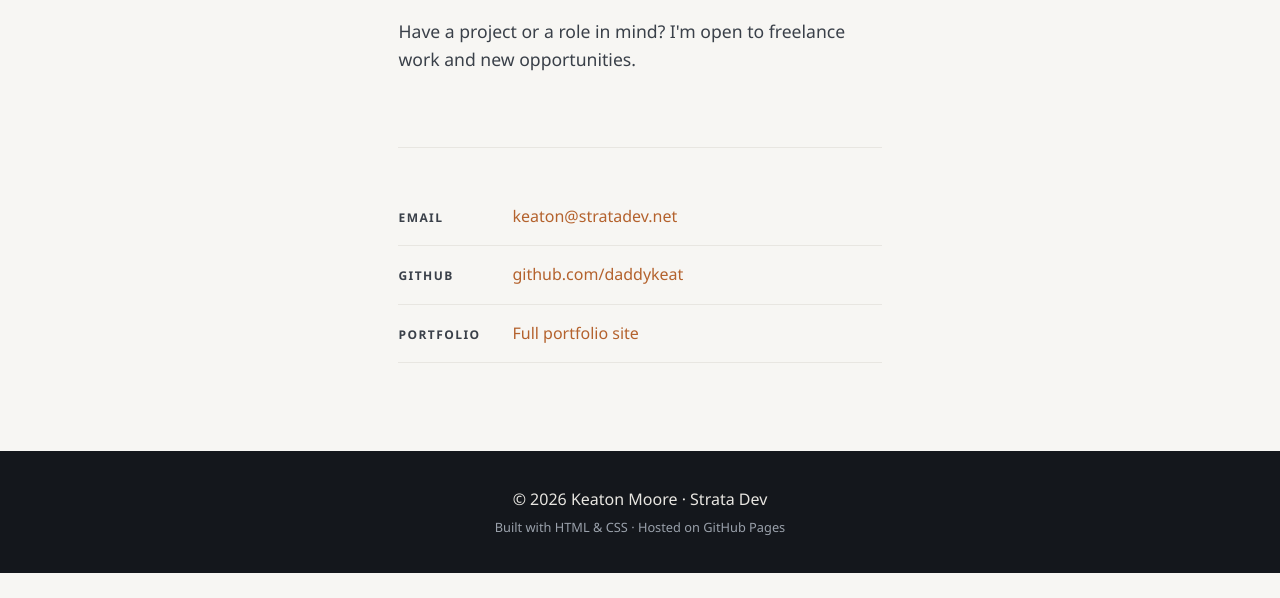
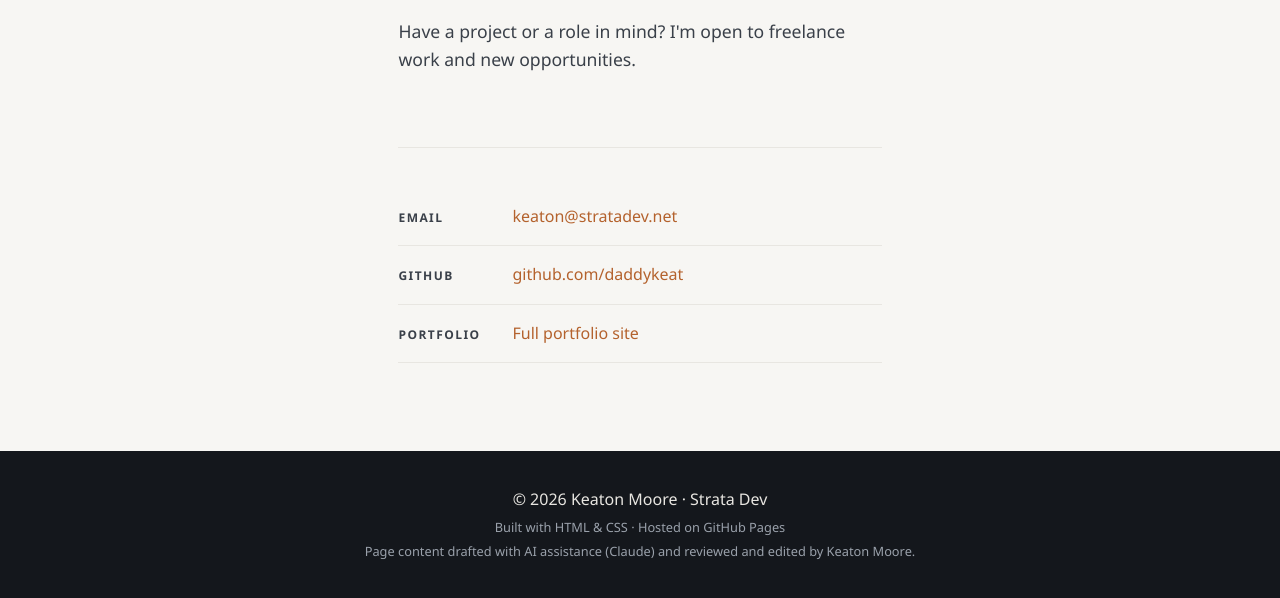
Before and after one commit to daddykeat/strata-dev, a plain HTML site: page contact.html in a window 1280 px wide. Shown: the part 229-827 px from the top of the page. Before the commit the page ends 802 px from the top, so only its background shows below. Drawn offline with Linux system fonts and the light colour scheme.

Commit message:
Add AI-use disclosure to footers, document CSS Grid/Flexbox in README

```diff
--- a/contact.html
+++ b/contact.html
@@ -56,6 +56,7 @@
   <footer class="site-footer">
     <p>&copy; 2026 Keaton Moore · Strata Dev</p>
     <p class="footer-note">Built with HTML &amp; CSS · Hosted on GitHub Pages</p>
+    <p class="footer-note">Page content drafted with AI assistance (Claude) and reviewed and edited by Keaton Moore.</p>
   </footer>
 </body>
 </html>
```
Also changed, not shown: index.html (+1 -0 lines), 1 other file.
